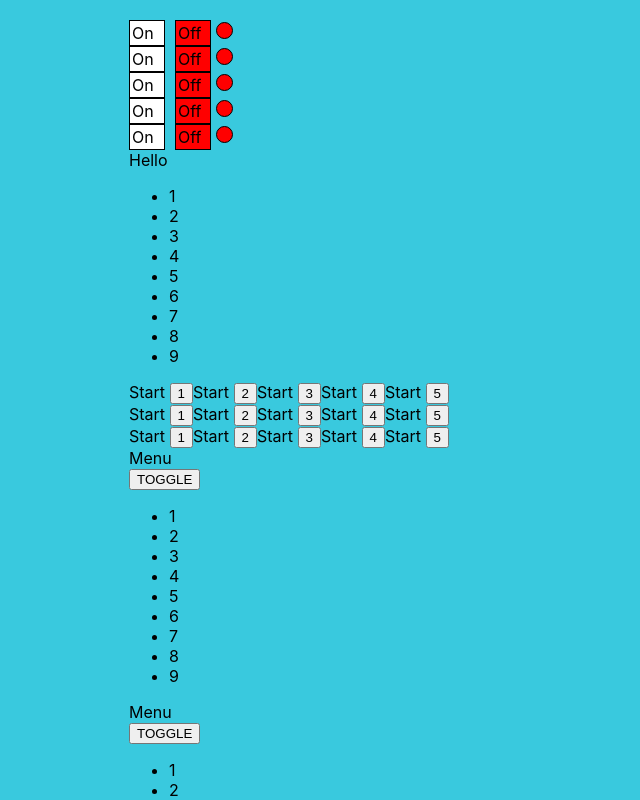
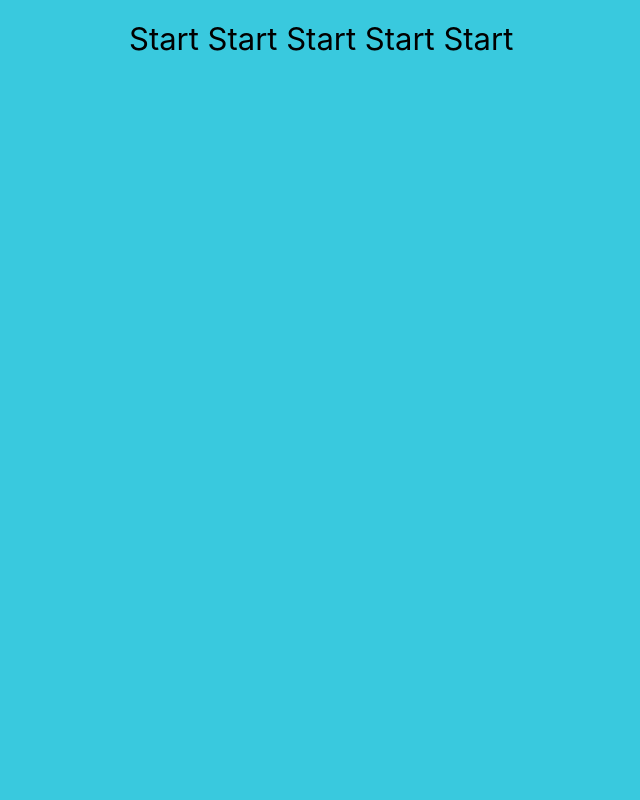
Before and after one commit to SlavaShensev/lessons-kabzda, a React (Create React App) app: page / in a window 1280 px wide. Shown: the top 800 px of the page, without its empty margins (211-851 px from the left). Built offline with nearby package versions, Linux system fonts and the light colour scheme.

Commit message:
refactoring_UncontrolledRating_8

```diff
--- a/src/App.css
+++ b/src/App.css
@@ -2,4 +2,12 @@ body {
     background: #39c9de;
     width: 600px;
     margin: 20px auto;
+    font-size: 31px;
 }
+
+.star {
+    font-size: 31px;
+    color: #d237cd;
+    text-shadow: 1px 1px 2px black, 0 0 1em #000000;
+    cursor: pointer;
+}
--- a/src/App.tsx
+++ b/src/App.tsx
@@ -7,19 +7,22 @@ import UncontrolledRating from "./components/component/UncontrolledRating/Uncont
 import Accordion from "./components/component/Accordion/Accordion";
 
 function App() {
+
     return (
         <div className='App'>
-            <OnOff/>
-            <OnOff/>
-            <OnOff/>
-            <OnOff/>
-            <OnOff/>
-            <Accordion slogan={'Hello'} collapsed={false}/>
+            {/*<OnOff/>*/}
+            {/*<OnOff/>*/}
+            {/*<OnOff/>*/}
+            {/*<OnOff/>*/}
+            {/*<OnOff/>*/}
+            {/*<Accordion slogan={'Hello'} collapsed={false}/>*/}
+
             <UncontrolledRating/>
-            <UncontrolledRating/>
-            <UncontrolledRating/>
-            <UncontrolledAccordion slogan={'Menu'}/>
-            <UncontrolledAccordion slogan={'Menu'}/>
+
+            {/*<UncontrolledRating/>*/}
+            {/*<UncontrolledRating/>*/}
+            {/*<UncontrolledAccordion slogan={'Menu'}/>*/}
+            {/*<UncontrolledAccordion slogan={'Menu'}/>*/}
         </div>
     );
 }
--- a/src/components/component/UncontrolledRating/UncontrolledRating.tsx
+++ b/src/components/component/UncontrolledRating/UncontrolledRating.tsx
@@ -1,12 +1,17 @@
 import React, {useState} from "react";
+import '../../../App.css';
 
 type StartPropsType = {
     selected: boolean
+    value: 1 | 2 | 3 | 4 | 5
+    setOn: (value: 1 | 2 | 3 | 4 | 5) => void
 }
 
 function Star(props: StartPropsType) {
-    return <span>
-        {props.selected ? <b>Start </b> : 'Start '}
+    return <span onClick={() => {
+        props.setOn(props.value)
+    }}>
+        {props.selected ? <b className={'star'}> Start </b> : ' Start '}
     </span>
 }
 
@@ -14,31 +19,19 @@ function UncontrolledRating() {
     let [on, setOn] = useState(0)
     return (
         <div>
-            <Star selected={on > 0}/>
-            <button onClick={() => {
-                setOn(on = 1)
-            }}>1
-            </button>
-            <Star selected={on > 1}/>
-            <button onClick={() => {
-                setOn(on = 2)
-            }}>2
-            </button>
-            <Star selected={on > 2}/>
-            <button onClick={() => {
-                setOn(on = 3)
-            }}>3
-            </button>
-            <Star selected={on > 3}/>
-            <button onClick={() => {
-                setOn(on = 4)
-            }}>4
-            </button>
-            <Star selected={on > 4}/>
-            <button onClick={() => {
-                setOn(on = 5)
-            }}>5
-            </button>
+            <Star selected={on > 0}
+                  setOn={setOn}
+                  value={1}/>
+            <Star selected={on > 1}
+                  setOn={setOn} value={2}/>
+            <Star selected={on > 2}
+                  setOn={setOn}
+                  value={3}/>
+            <Star selected={on > 3}
+                  setOn={setOn} value={4}/>
+            <Star selected={on > 4}
+                  setOn={setOn}
+                  value={5}/>
         </div>
     )
 }
```
Also changed, not shown: 1 other file (tests, documents, lock files or other folders).
